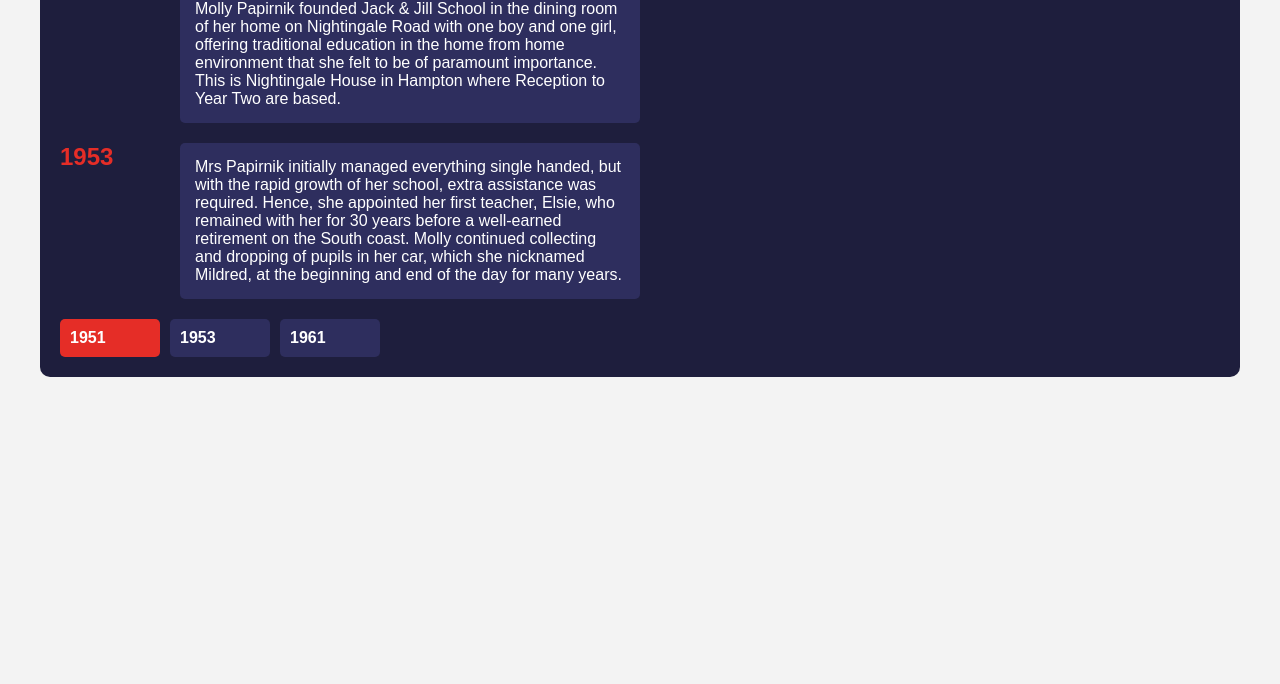
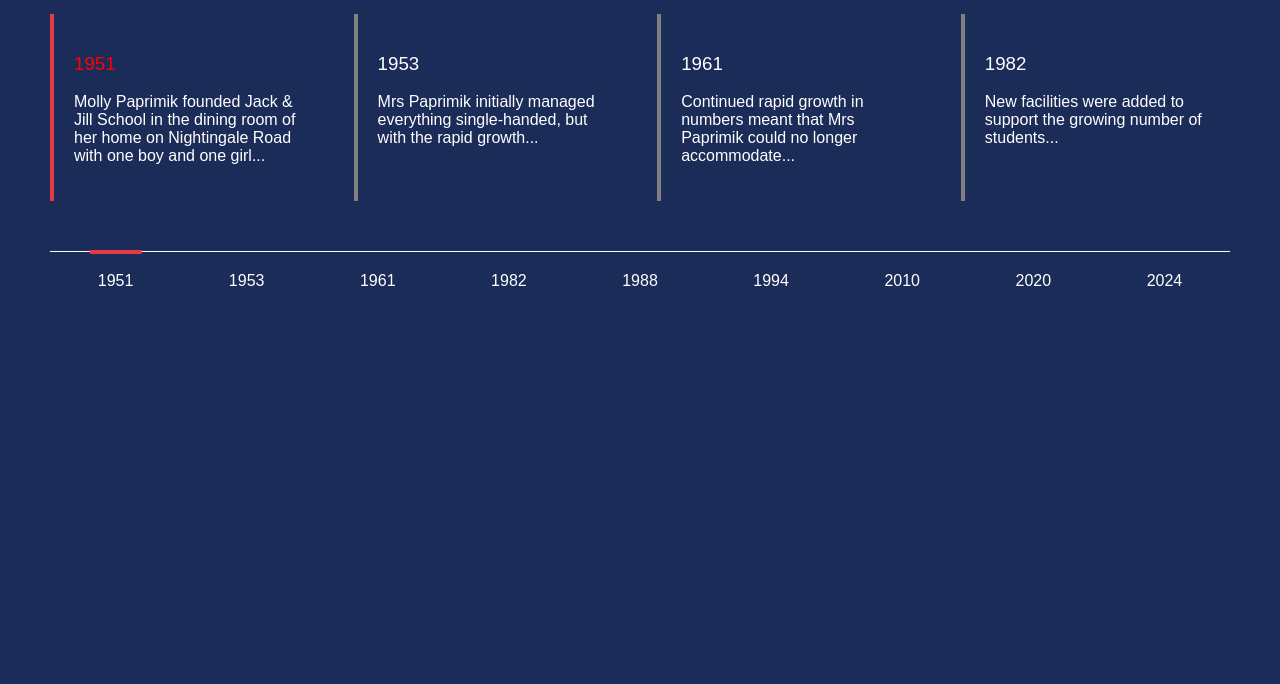
Before and after one commit to asadullahamjad/history-project, a plain HTML site: page index.html in a window 1280 px wide. Shown: the part 116-800 px from the top of the page. Drawn offline with Linux system fonts and the light colour scheme.

Commit message:
Make changes in it

```diff
--- a/index.html
+++ b/index.html
@@ -1,44 +1,174 @@
 <!DOCTYPE html>
 <html lang="en">
+
 <head>
     <meta charset="UTF-8">
     <meta name="viewport" content="width=device-width, initial-scale=1.0">
-    <title>Timeline Design</title>
-    <link rel="stylesheet" href="./styles.css">
+    <title>History Timeline</title>
+    <style>
+        body {
+            font-family: Arial, sans-serif;
+            background-color: #1C2C59;
+            color: white;
+            margin: 0;
+            padding: 0;
+        }
 
+        .container {
+            padding: 50px;
+        }
+
+        .timeline {
+            display: flex;
+            justify-content: space-between;
+            align-items: center;
+            border-top: 1px solid #fff;
+            padding-top: 20px;
+            margin-top: 50px;
+        }
+
+
+        .timeline-item {
+            text-align: center;
+            flex: 1;
+            color: #fff;
+            cursor: pointer;
+            position: relative;
+            transition: color 0.3s ease;
+        }
+        .timeline-item.active::after {
+            content: '';
+            position: absolute;
+            top: -22px;
+            left: 50%;
+            transform: translateX(-50%);
+            width: 40%;
+            height: 4px;
+            background-color: #E63946;
+            color: #E63946;
+        }
+
+
+        .events {
+            display: flex;
+            transition: transform 0.3s ease-in-out;
+            width: calc(100%);
+            /* Account for buttons */
+            overflow: hidden;
+        }
+
+        .event {
+            width: 25%;
+            background-color: #1C2C59;
+            border-left: 4px solid gray;
+            padding: 20px;
+            color: #fff;
+            flex: 0 0 calc(22% - 20px);
+            /* Show 4 blocks at a time */
+            margin-right: 20px;
+            transition: background-color 0.3s ease, border-color 0.3s ease;
+        }
+
+        .event.active {
+            border-color: #E63946;
+        }
+        .heading{
+            color: white;
+            font-weight: normal;
+        }
+        .heading.active{
+            color: red;
+        }
+
+        .event h3 {
+            color: white;
+            /* Updated to ensure contrast on active */
+        }
+    </style>
 </head>
+
 <body>
-    <div class="timeline-container">
+    <div class="container">
+        <h1>History</h1>
+        <div class="events">
+            <div class="event active" data-year="1951">
+                <h3 class="heading active">1951</h3>
+                <p>Molly Paprimik founded Jack & Jill School in the dining room of her home on Nightingale Road with one
+                    boy and one girl...</p>
+            </div>
+            <div class="event" data-year="1953">
+                <h3 class="heading">1953</h3>
+                <p>Mrs Paprimik initially managed everything single-handed, but with the rapid growth...</p>
+            </div>
+            <div class="event" data-year="1961">
+                <h3 class="heading">1961</h3>
+                <p>Continued rapid growth in numbers meant that Mrs Paprimik could no longer accommodate...</p>
+            </div>
+            <div class="event" data-year="1982">
+                <h3 class="heading">1982</h3>
+                <p>New facilities were added to support the growing number of students...</p>
+            </div>
+            <div class="event" data-year="1988">
+                <h3 class="heading">1988</h3>
+                <p>New facilities were added to support the growing number of students...</p>
+            </div>
+            <div class="event" data-year="1994">
+                <h3 class="heading">1994</h3>
+                <p>New facilities were added to support the growing number of students...</p>
+            </div>
+            <div class="event" data-year="2010">
+                <h3 class="heading">2010</h3>
+                <p>New facilities were added to support the growing number of students...</p>
+            </div>
+            <div class="event" data-year="2020">
+                <h3 class="heading">2020</h3>
+                <p>New facilities were added to support the growing number of students...</p>
+            </div>
+            <div class="event" data-year="2024">
+                <h3 class="heading">2024</h3>
+                <p>New facilities were added to support the growing number of students...</p>
+            </div>
+        </div>
         <div class="timeline">
-            <div class="year-container">
-                <div class="year">1951</div>
-                <div class="content">
-                    <h3>HISTORY</h3>
-                    <p>
-                        Molly Papirnik founded Jack & Jill School in the dining room of her home on Nightingale Road with one boy and one girl, offering traditional education in the home from home environment that she felt to be of paramount importance. This is Nightingale House in Hampton where Reception to Year Two are based.
-                    </p>
-                </div>
-            </div>
-            <div class="year-container">
-                <div class="year">1953</div>
-                <div class="content">
-                    <p>
-                        Mrs Papirnik initially managed everything single handed, but with the rapid growth of her school, extra assistance was required. Hence, she appointed her first teacher, Elsie, who remained with her for 30 years before a well-earned retirement on the South coast. Molly continued collecting and dropping of pupils in her car, which she nicknamed Mildred, at the beginning and end of the day for many years.
-                    </p>
-                </div>
-            </div>
-            <!-- Add more year-container divs as needed for other years -->
-        </div>
-        <div class="timeline-footer">
-            <div class="timeline-years">
-                <span class="year active">1951</span>
-                <span class="year">1953</span>
-                <span class="year">1961</span>
-                <!-- Add more years as needed -->
-            </div>
+            <div class="timeline-item active" data-year="1951">1951</div>
+            <div class="timeline-item" data-year="1953">1953</div>
+            <div class="timeline-item" data-year="1961">1961</div>
+            <div class="timeline-item" data-year="1982">1982</div>
+            <div class="timeline-item" data-year="1988">1988</div>
+            <div class="timeline-item" data-year="1994">1994</div>
+            <div class="timeline-item" data-year="2010">2010</div>
+            <div class="timeline-item" data-year="2020">2020</div>
+            <div class="timeline-item" data-year="2024">2024</div>
         </div>
     </div>
 
-    <script src="./index.js"></script>
+    <script>
+       // Function to handle timeline item clicks
+       document.querySelectorAll('.timeline-item').forEach(item => {
+            item.addEventListener('click', function () {
+                const year = this.getAttribute('data-year');
+
+                // Remove active class from all timeline items
+                document.querySelectorAll('.timeline-item').forEach(el => el.classList.remove('active'));
+
+                // Add active class to clicked timeline item
+                this.classList.add('active');
+
+                // Remove active class from all event items and headings
+                document.querySelectorAll('.event').forEach(el => el.classList.remove('active'));
+                document.querySelectorAll('.heading').forEach(el => el.classList.remove('active'));
+
+                // Add active class to the corresponding event item and heading
+                const selectedEvent = document.querySelector(`.event[data-year="${year}"]`);
+                selectedEvent.classList.add('active');
+                selectedEvent.querySelector('.heading').classList.add('active');
+
+                // Move the selected event to the first position
+                const eventContainer = document.querySelector('.events');
+                eventContainer.prepend(selectedEvent);
+            });
+        });
+    </script>
 </body>
+
 </html>
--- a/index.js
+++ /dev/null
@@ -1,14 +0,0 @@
-document.addEventListener("DOMContentLoaded", function() {
-    const years = document.querySelectorAll('.timeline-years .year');
-    const yearContainers = document.querySelectorAll('.year-container');
-
-    years.forEach((year, index) => {
-        year.addEventListener('click', function() {
-            years.forEach(y => y.classList.remove('active'));
-            this.classList.add('active');
-
-            yearContainers.forEach(container => container.style.display = 'none');
-            yearContainers[index].style.display = 'flex';
-        });
-    });
-});
--- a/styles.css
+++ /dev/null
@@ -1,92 +0,0 @@
-* {
-    margin: 0;
-    padding: 0;
-    box-sizing: border-box;
-}
-
-body {
-    font-family: 'Arial', sans-serif;
-    background-color: #f3f3f3;
-}
-
-.timeline-container {
-    width: 100%;
-    max-width: 1200px;
-    margin: 50px auto;
-    background-color: #1E1E3D;
-    color: #fff;
-    padding: 20px;
-    border-radius: 10px;
-}
-
-.timeline {
-    display: flex;
-    flex-direction: column;
-    gap: 20px;
-}
-
-.year-container {
-    display: flex;
-    gap: 20px;
-}
-
-.year {
-    flex: 0 0 100px;
-    font-size: 24px;
-    color: #E52D27;
-    font-weight: bold;
-}
-
-.content {
-    flex: 1;
-    background-color: #2E2E5E;
-    padding: 15px;
-    border-radius: 5px;
-}
-
-.content h3 {
-    font-size: 18px;
-    color: #E52D27;
-    margin-bottom: 10px;
-}
-
-.timeline-footer {
-    margin-top: 20px;
-    display: flex;
-    justify-content: center;
-}
-
-.timeline-years {
-    display: flex;
-    gap: 10px;
-}
-
-.timeline-years .year {
-    padding: 10px;
-    font-size: 16px;
-    background-color: #2E2E5E;
-    color: #fff;
-    cursor: pointer;
-    border-radius: 5px;
-    transition: background-color 0.3s;
-}
-
-.timeline-years .year:hover,
-.timeline-years .year.active {
-    background-color: #E52D27;
-}
-
-@media (min-width: 768px) {
-    .timeline {
-        flex-direction: row;
-        flex-wrap: wrap;
-    }
-
-    .year-container {
-        flex-basis: 50%;
-    }
-
-    .timeline-footer {
-        justify-content: flex-start;
-    }
-}
```
